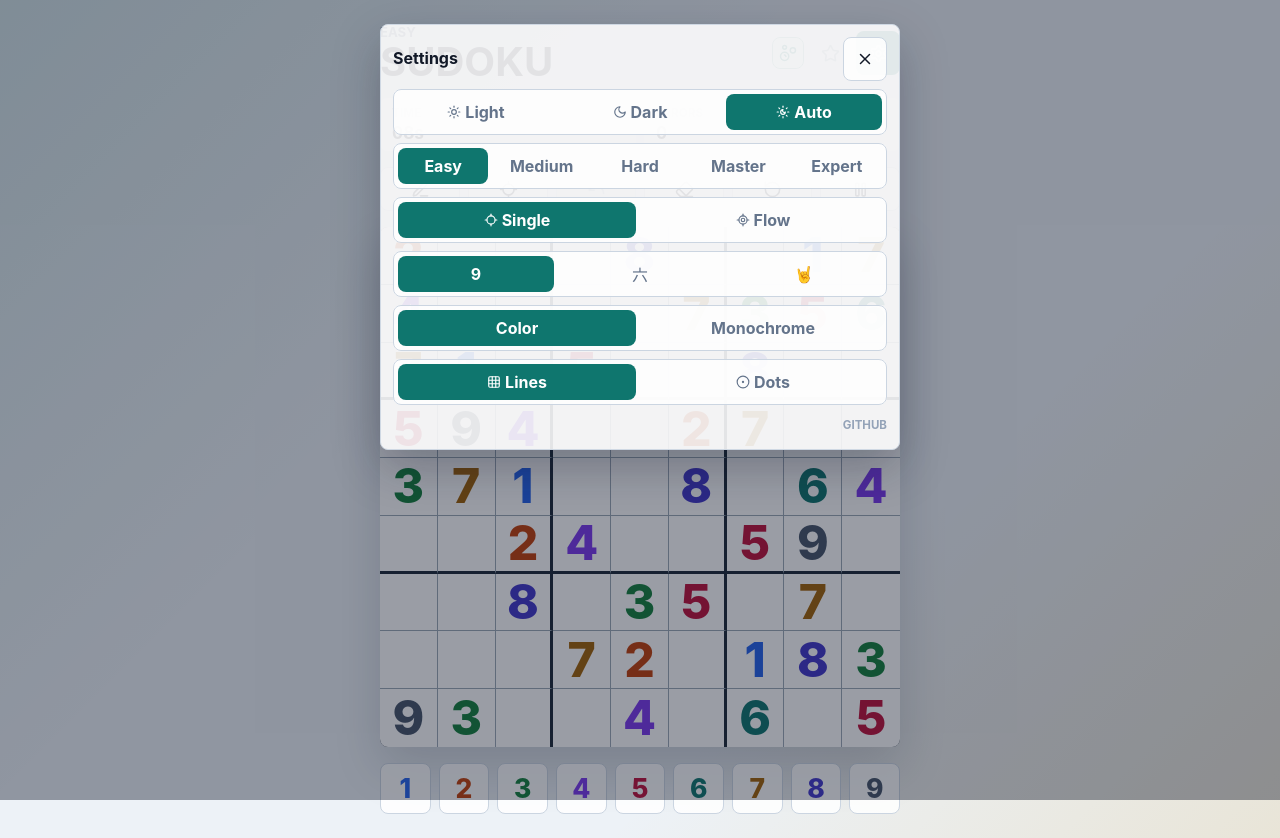
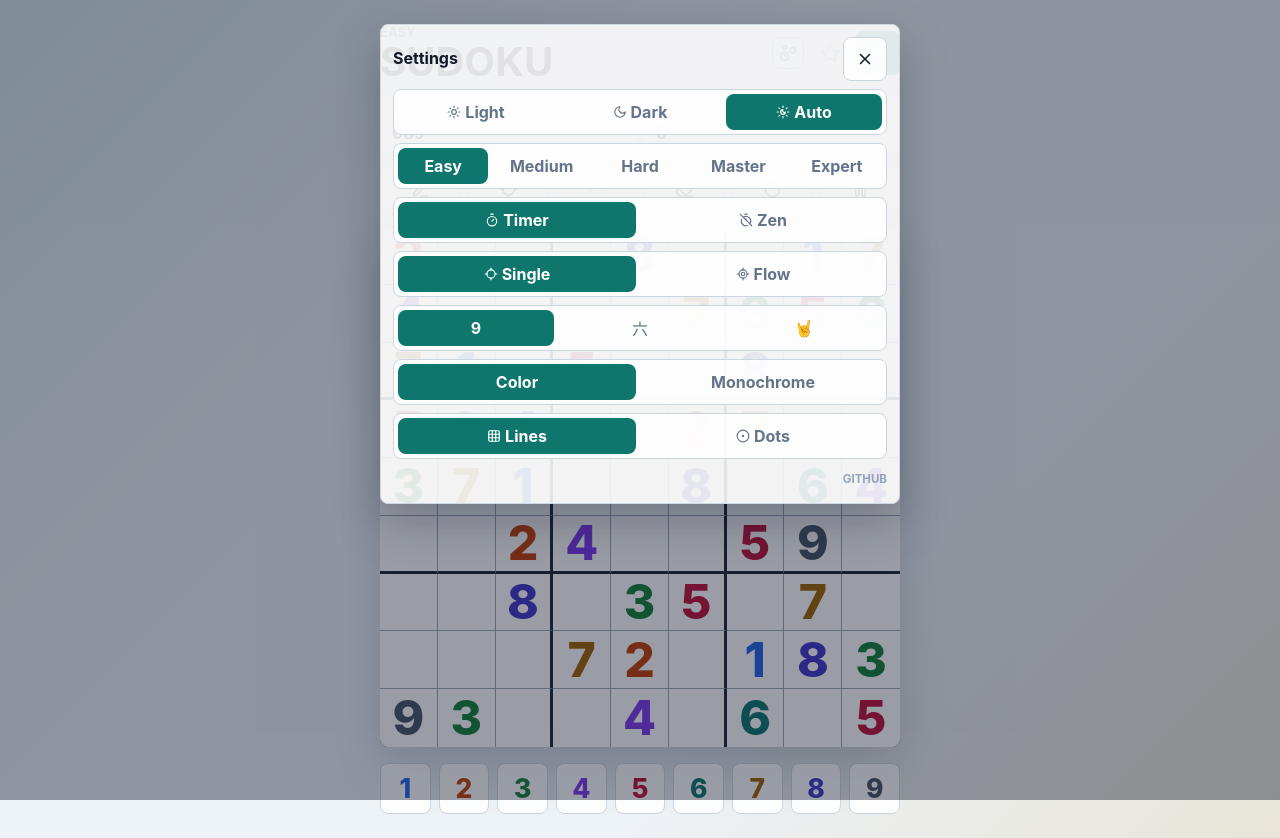
Before and after one commit to mgiberts/sudoku, a React app: page / in a window 1280 px wide. Both pictures are taken after a click on the button 878 px from the left and 53 px from the top of the page. Built offline with nearby package versions, Linux system fonts and the light colour scheme; the HTML template or start-up script is replaced by a standard one.

Commit message:
feat: zen mode

```diff
--- a/src/App.tsx
+++ b/src/App.tsx
@@ -251,9 +251,15 @@ const CompletionDialog = ({
 	open?: boolean;
 }) => {
 	const { state } = useGame();
+	const {
+		settings: { playMode },
+	} = useSettings();
 	const elapsedSeconds = state.completedAt
 		? getElapsedSeconds(state, state.completedAt)
 		: 0;
+	const duration = formatDuration(elapsedSeconds);
+	const difficultyLabel = difficultyLabels[state.difficulty];
+	const difficultyArticle = difficultyLabel === "Easy" ? "an" : "a";
 	const isOverBestTimeLimit =
 		errors >= BEST_TIME_ERROR_LIMITS[state.difficulty];
 
@@ -269,14 +275,19 @@ const CompletionDialog = ({
 			icon={<Sparkles size={32} />}
 			label="Puzzle complete"
 			message={
+				playMode === "zen" ? (
+					<>Finished in {duration}.</>
+				) : (
 					<>
-					{formatDuration(elapsedSeconds)} with{" "}
+						Finished {difficultyArticle} {difficultyLabel} puzzle in {duration}{" "}
+						with{" "}
 						<span
 							className={isOverBestTimeLimit ? "score-errors over-limit" : ""}
 						>
 							{errors} {errors === 1 ? "error" : "errors"}
 						</span>
 					</>
+				)
 			}
 			title="Complete"
 		/>
--- a/src/Header.tsx
+++ b/src/Header.tsx
@@ -25,7 +25,7 @@ export const Header = ({
 }) => {
 	const { state } = useGame();
 	const {
-		settings: { symbolSet },
+		settings: { playMode, symbolSet },
 	} = useSettings();
 	const gameName = symbolSet === "kanji" ? "数独" : "Sudoku";
 
@@ -70,10 +70,12 @@ export const Header = ({
 				</div>
 			</header>
 
-			<div className="grid">
-				<ElapsedTime />
-				<Stat label="Errors" value={String(state.errors)} />
-			</div>
+			{playMode === "timer" ? (
+				<div className="grid game-stats">
+					<ElapsedTime />
+					<Stat label="Errors" value={String(state.errors)} />
+				</div>
+			) : null}
 		</>
 	);
 };
--- a/src/SettingsContext.tsx
+++ b/src/SettingsContext.tsx
@@ -14,6 +14,7 @@ import type {
 	EmptyCellDisplay,
 	InputStyle,
 	NumberColorScheme,
+	PlayMode,
 	SettingsState,
 	SymbolSet,
 	ThemeSetting,
@@ -39,6 +40,7 @@ type SettingsContextValue = {
 	updateEmptyCellDisplay: (emptyCellDisplay: EmptyCellDisplay) => void;
 	updateInputStyle: (inputStyle: InputStyle) => void;
 	updateNumberColorScheme: (numberColorScheme: NumberColorScheme) => void;
+	updatePlayMode: (playMode: PlayMode) => void;
 	updateSymbolSet: (symbolSet: SymbolSet) => void;
 	updateTheme: (theme: ThemeSetting) => void;
 	digits: Digit[];
@@ -81,6 +83,10 @@ export const SettingsProvider = ({ children }: { children: ReactNode }) => {
 			setSettings((current) => ({ ...current, numberColorScheme }));
 		};
 
+		const updatePlayMode = (playMode: PlayMode) => {
+			setSettings((current) => ({ ...current, playMode }));
+		};
+
 		const updateTheme = (theme: ThemeSetting) => {
 			setSettings((current) => ({ ...current, theme }));
 		};
@@ -92,6 +98,7 @@ export const SettingsProvider = ({ children }: { children: ReactNode }) => {
 			updateEmptyCellDisplay,
 			updateInputStyle,
 			updateNumberColorScheme,
+			updatePlayMode,
 			updateSymbolSet,
 			updateTheme,
 			digits: DIGITS,
--- a/src/SettingsPanel.tsx
+++ b/src/SettingsPanel.tsx
@@ -6,6 +6,8 @@ import {
 	Moon,
 	Sun,
 	SunMoon,
+	Timer,
+	TimerOff,
 } from "lucide-react";
 import { ModalPanel } from "./ModalPanel";
 import { useSettings } from "./SettingsContext";
@@ -15,6 +17,7 @@ import type {
 	EmptyCellDisplay,
 	InputStyle,
 	NumberColorScheme,
+	PlayMode,
 	ThemeSetting,
 } from "./types";
 
@@ -32,6 +35,12 @@ const inputStyleLabels: Record<InputStyle, string> = {
 	flow: "Flow",
 };
 const inputStyleOptions = Object.keys(inputStyleLabels) as InputStyle[];
+
+const playModeLabels: Record<PlayMode, string> = {
+	timer: "Timer",
+	zen: "Zen",
+};
+const playModeOptions = Object.keys(playModeLabels) as PlayMode[];
 
 const emptyCellDisplayLabels: Record<EmptyCellDisplay, string> = {
 	clean: "Lines",
@@ -70,6 +79,7 @@ export const SettingsPanel = ({
 		updateEmptyCellDisplay,
 		updateInputStyle,
 		updateNumberColorScheme,
+		updatePlayMode,
 		updateSymbolSet,
 		updateTheme,
 	} = useSettings();
@@ -102,6 +112,21 @@ export const SettingsPanel = ({
 						type="button"
 					>
 						{difficultyLabels[option]}
+					</button>
+				))}
+			</fieldset>
+			<fieldset className="segmented settings-control">
+				<legend>Play mode</legend>
+				{playModeOptions.map((option) => (
+					<button
+						className={option === settings.playMode ? "active" : ""}
+						key={option}
+						onClick={() => updatePlayMode(option)}
+						type="button"
+					>
+						{option === "timer" && <Timer size={14} />}
+						{option === "zen" && <TimerOff size={14} />}
+						{playModeLabels[option]}
 					</button>
 				))}
 			</fieldset>
--- a/src/storage.ts
+++ b/src/storage.ts
@@ -12,6 +12,7 @@ import type {
 	GameState,
 	InputStyle,
 	NumberColorScheme,
+	PlayMode,
 	SettingsState,
 	SymbolSet,
 	ThemeSetting,
@@ -30,6 +31,7 @@ const DEFAULT_SETTINGS: SettingsState = {
 	emptyCellDisplay: "clean",
 	inputStyle: "single",
 	numberColorScheme: "color",
+	playMode: "timer",
 	symbolSet: "digits",
 	theme: "auto",
 };
@@ -46,6 +48,7 @@ const NUMBER_COLOR_SCHEMES = new Set<NumberColorScheme>([
 	"color",
 	"monochrome",
 ]);
+const PLAY_MODES = new Set<PlayMode>(["timer", "zen"]);
 const SYMBOL_SETS = new Set<SymbolSet>(["digits", "kanji", "emoji"]);
 const THEMES = new Set<ThemeSetting>(["light", "dark", "auto"]);
 export const BEST_TIME_ERROR_LIMITS: Record<Difficulty, number> = {
@@ -122,6 +125,8 @@ const createSudokuStorage = () => {
 				numberColorScheme:
 					normalizeNumberColorScheme(parsed.numberColorScheme) ??
 					DEFAULT_SETTINGS.numberColorScheme,
+				playMode:
+					normalizePlayMode(parsed.playMode) ?? DEFAULT_SETTINGS.playMode,
 				symbolSet:
 					normalizeSymbolSet(parsed.symbolSet) ?? DEFAULT_SETTINGS.symbolSet,
 				theme: normalizeTheme(parsed.theme) ?? DEFAULT_SETTINGS.theme,
@@ -509,6 +514,10 @@ const normalizeNumberColorScheme = (
 		: null;
 };
 
+const normalizePlayMode = (playMode?: string): PlayMode | null => {
+	return PLAY_MODES.has(playMode as PlayMode) ? (playMode as PlayMode) : null;
+};
+
 const normalizeTheme = (theme?: string): ThemeSetting | null => {
 	return THEMES.has(theme as ThemeSetting) ? (theme as ThemeSetting) : null;
 };
--- a/src/types.ts
+++ b/src/types.ts
@@ -7,6 +7,7 @@ export type SymbolSet = "digits" | "kanji" | "emoji";
 export type NumberColorScheme = "color" | "monochrome";
 export type InputStyle = "single" | "flow";
 export type EmptyCellDisplay = "clean" | "dots";
+export type PlayMode = "timer" | "zen";
 
 export type BestTime = {
 	seconds: number;
@@ -20,6 +21,7 @@ export type SettingsState = {
 	emptyCellDisplay: EmptyCellDisplay;
 	inputStyle: InputStyle;
 	numberColorScheme: NumberColorScheme;
+	playMode: PlayMode;
 	symbolSet: SymbolSet;
 	theme: ThemeSetting;
 };
```
Also changed, not shown: 1 other file (tests, documents, lock files or other folders). Lines whose indentation alone changed are shown as unchanged.
